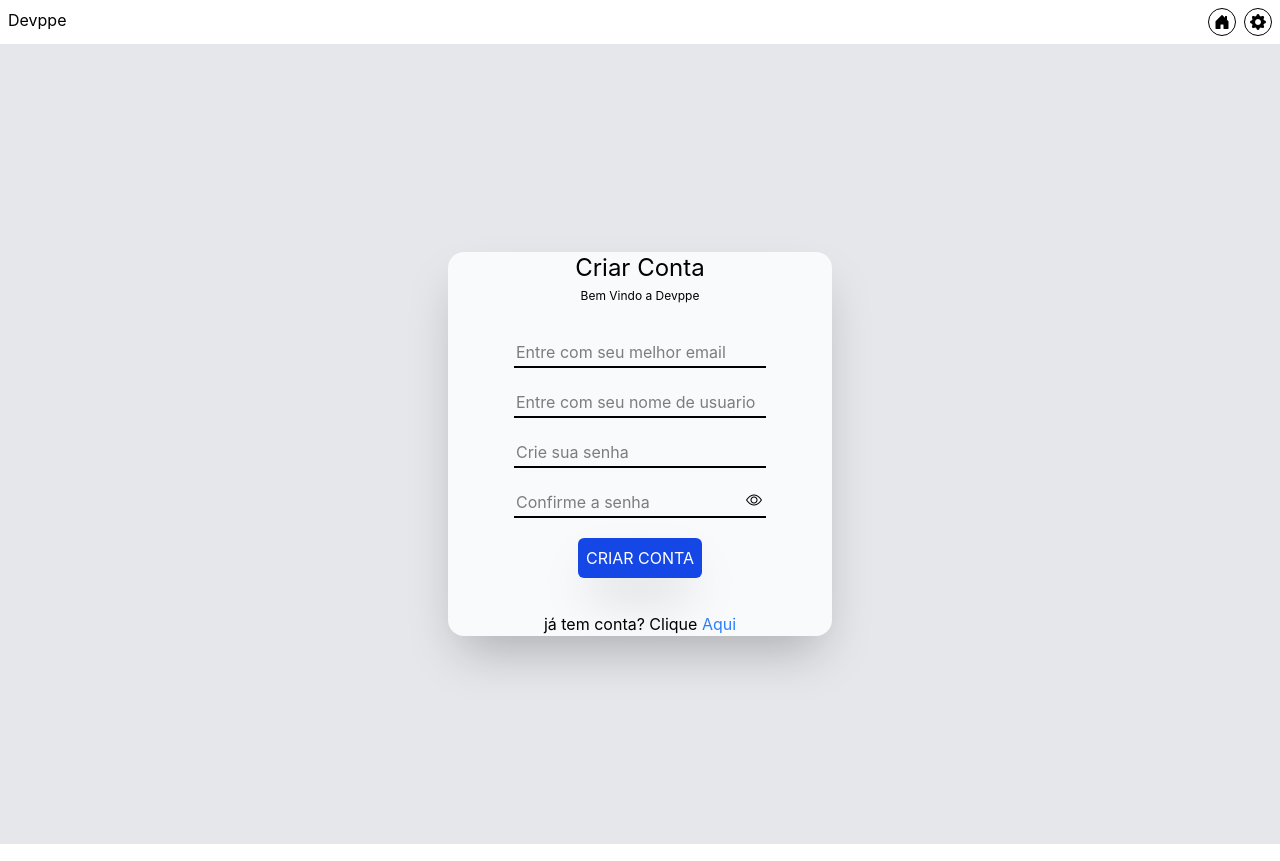
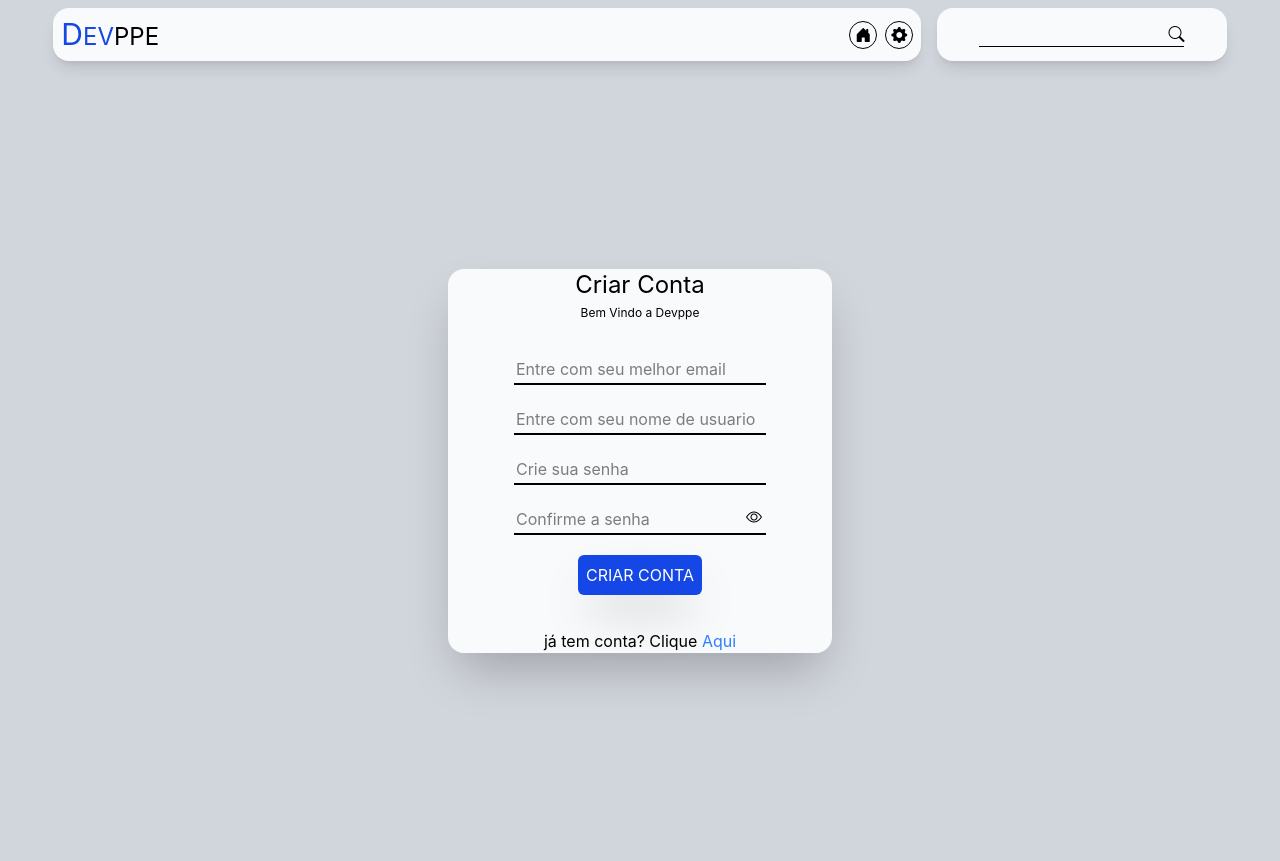
Before and after one commit to CadevV/Devppe, a React (Vite) app in the folder frontend/: page /cadastro in a window 1280 px wide. Built offline with nearby package versions, Linux system fonts and the light colour scheme; no server answers.

Commit message:
feat: melhora o layout e a usabilidade dos componentes de Menu, Login e Cadastro

```diff
--- a/frontend/src/App.jsx
+++ b/frontend/src/App.jsx
@@ -19,6 +19,7 @@ function App() {
   return (
     <>
       <BrowserRouter>
+        <div className="bg-gray-300">
           <Menu />
           <Routes>
             <Route path="/login" element={<Login />} />
@@ -26,6 +27,7 @@ function App() {
             <Route path="/" element={<Home />} />
             <Route path="*" element={<h1>Pagina não encontrada 404</h1>} />
           </Routes>
+        </div>
       </BrowserRouter>
     </>
   );
--- a/frontend/src/components/Menu.jsx
+++ b/frontend/src/components/Menu.jsx
@@ -1,4 +1,3 @@
-import { useState } from "react";
 import { Link, useLocation } from "react-router-dom";
 
 const Menu = () => {
@@ -7,10 +6,16 @@ const Menu = () => {
 
   return (
     <>
-      <div className="shadow-lg w-full p-2 flex justify-between">
-        <h1>Devppe</h1>
+      <header className="flex w-11/12 m-auto gap-4 pt-2">
+        <div className="shadow-lg w-3/4 p-2 flex justify-between items-center rounded-2xl bg-gray-50">
+          <h1 className="text-2xl uppercase">
+            <span className="text-blue-700 text-3xl">
+              D<span className="text-2xl">EV</span>
+            </span>
+            ppe
+          </h1>
 
-        <div className="flex gap-2">
+          <div className="flex gap-2 items-center">
             <button className="relative inline-flex items-center justify-center cursor-pointer border rounded-full w-7 aspect-square after:absolute after:inset-0 after:rounded-full after:border-t after:border-t-blue-500 after:opacity-0 after:pointer-events-none after:transition-all after:duration-1000 after:ease-in-out hover:after:opacity-100 hover:after:rotate-180">
               {home ? (
                 <Link to={"/login"}>
@@ -28,6 +33,16 @@ const Menu = () => {
             </button>
           </div>
         </div>
+
+        <div className="shadow-lg w-1/4 p-2 flex justify-between items-center rounded-2xl bg-gray-50">
+          <div className="relative w-3/4 m-auto">
+            <input type="text" className="border-b w-full outline-0" />
+            <button className="absolute right-0 cursor-pointer">
+              <i className="bi bi-search"></i>
+            </button>
+          </div>
+        </div>
+      </header>
     </>
   );
 };
--- a/frontend/src/pages/home/Home.jsx
+++ b/frontend/src/pages/home/Home.jsx
@@ -1,9 +1,11 @@
 const home = () => {
   return (
     <>
-      <h1>Home</h1>
+      <section className="h-screen">
+        <h2>Popular</h2>
+      </section>
     </>
-  )
-}
+  );
+};
 
-export default home
+export default home;
--- a/frontend/src/pages/login/Cadastrar.jsx
+++ b/frontend/src/pages/login/Cadastrar.jsx
@@ -39,7 +39,7 @@ const Cadastrar = () => {
 
   return (
     <>
-      <div className="flex flex-col items-center justify-center min-h-screen py-2 bg-gray-200 gap-2.5">
+      <div className="flex flex-col items-center justify-center min-h-screen py-2 gap-2.5">
         <div className="bg-gray-50 h-96 w-sm flex flex-col items-center justify-center rounded-2xl shadow-2xl gap-3">
           <div className="flex flex-col items-center gap-1">
             <h1 className="text-2xl">Criar Conta</h1>
--- a/frontend/src/pages/login/Login.jsx
+++ b/frontend/src/pages/login/Login.jsx
@@ -29,7 +29,7 @@ const Login = () => {
 
   return (
     <>
-      <div className="flex flex-col items-center justify-center min-h-screen py-2 bg-gray-200 gap-2.5">
+      <div className="flex flex-col items-center justify-center min-h-screen py-2 gap-2.5">
         <div className="bg-gray-50 h-96 w-sm flex flex-col items-center justify-center rounded-2xl shadow-2xl gap-3">
           <div className="flex flex-col items-center gap-1">
             <h1 className="text-2xl">Fazer Login</h1>
```
Lines whose indentation alone changed are shown as unchanged.
